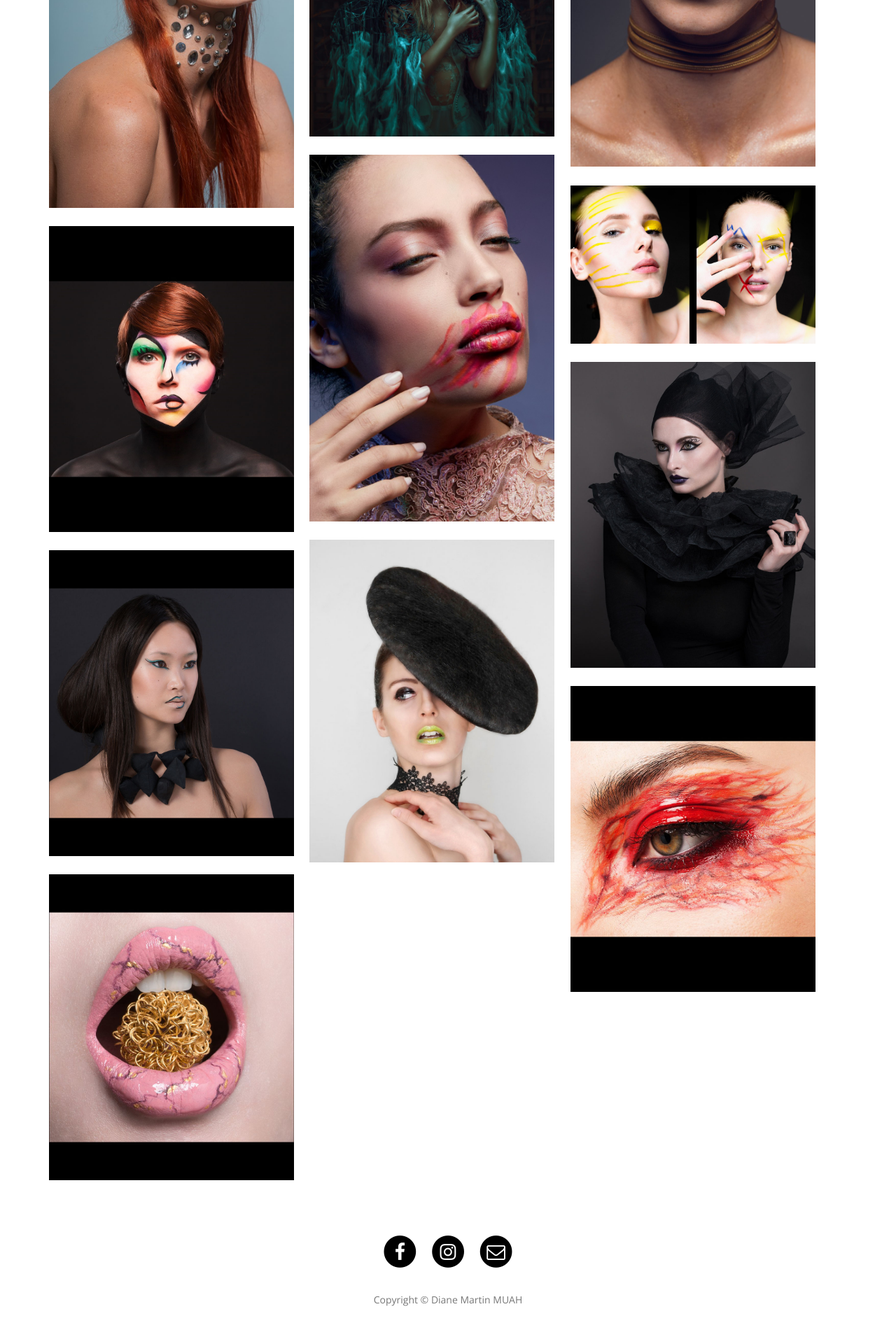
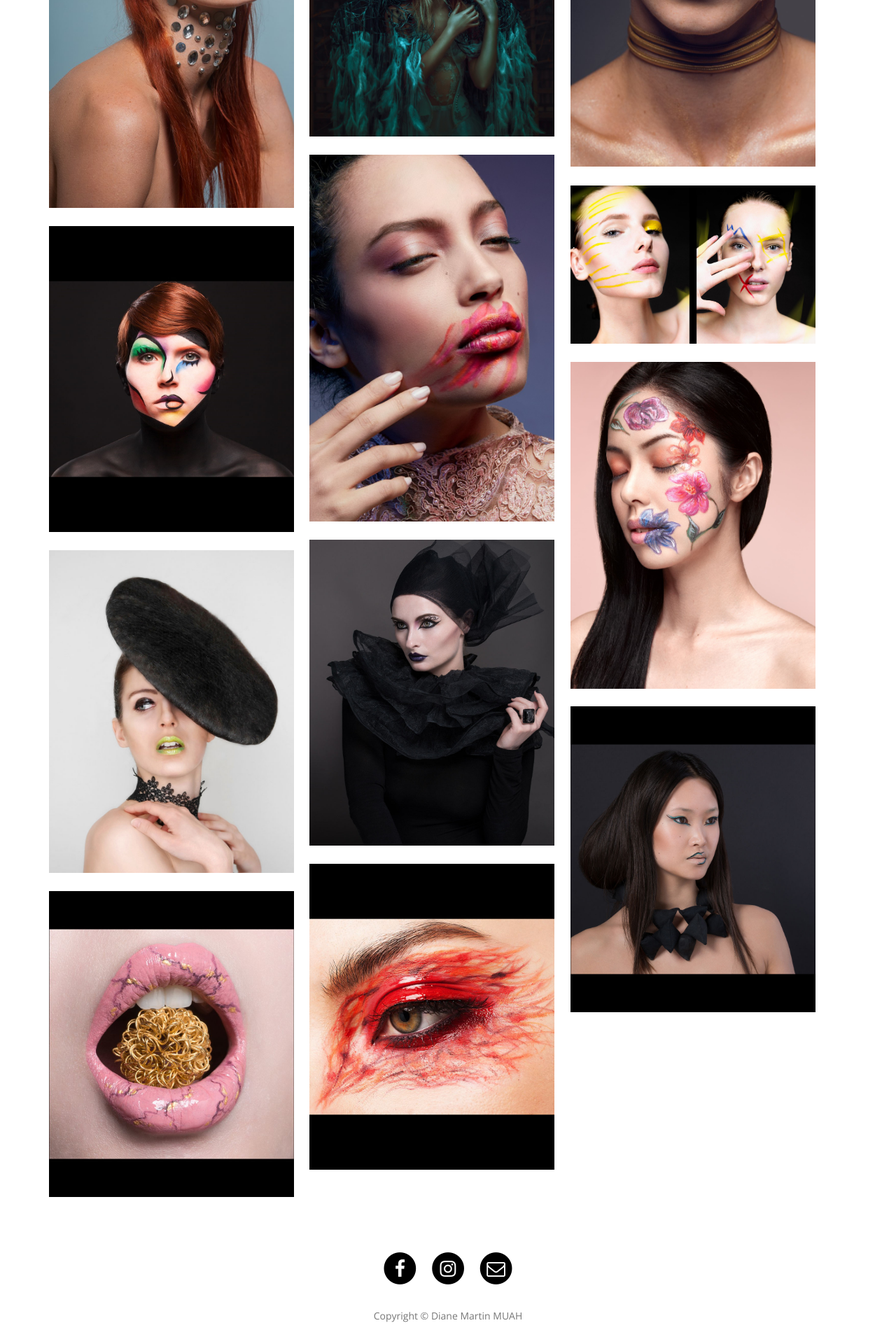
Before and after one commit to dianemartin3/Site_MUAH, a Jekyll site: the page built from galerie_avantgarde/index.html, in a window 1280 px wide. Shown: the part 1599-3519 px from the top of the page at 70% size. Built offline with Jekyll 4.4.1, drawn with Linux system fonts in a browser that asks for light colours; nearby versions of some CDN libraries; before the commit the page ends 3496 px from its top, so only the background shows below that.

Commit message:
upavantgarde

```diff
--- a/galerie_avantgarde/index.html
+++ b/galerie_avantgarde/index.html
@@ -26,6 +26,8 @@ images:
  - image_path: /galerie_avantgarde/img/19620268_412066769195169_4206874193620378611_o.jpg
    copyright:
  - image_path: /galerie_avantgarde/img/Anais.jpg
+   copyright:
+ - image_path: /galerie_avantgarde/img/Frédéric Caunant.jpg
    copyright:
  - image_path: /galerie_avantgarde/img/CLP2016_DianeM_0329_FannyR_0020_1.jpg
    copyright:
@@ -120,4 +122,5 @@ image: {
 
 
 
+
 </body></html>
```
Also changed, not shown: galerie_avantgarde/img/Frédéric Caunant.jpg (renamed from galerie_avantgarde/Muah Frédéric Caunant.jpg).
